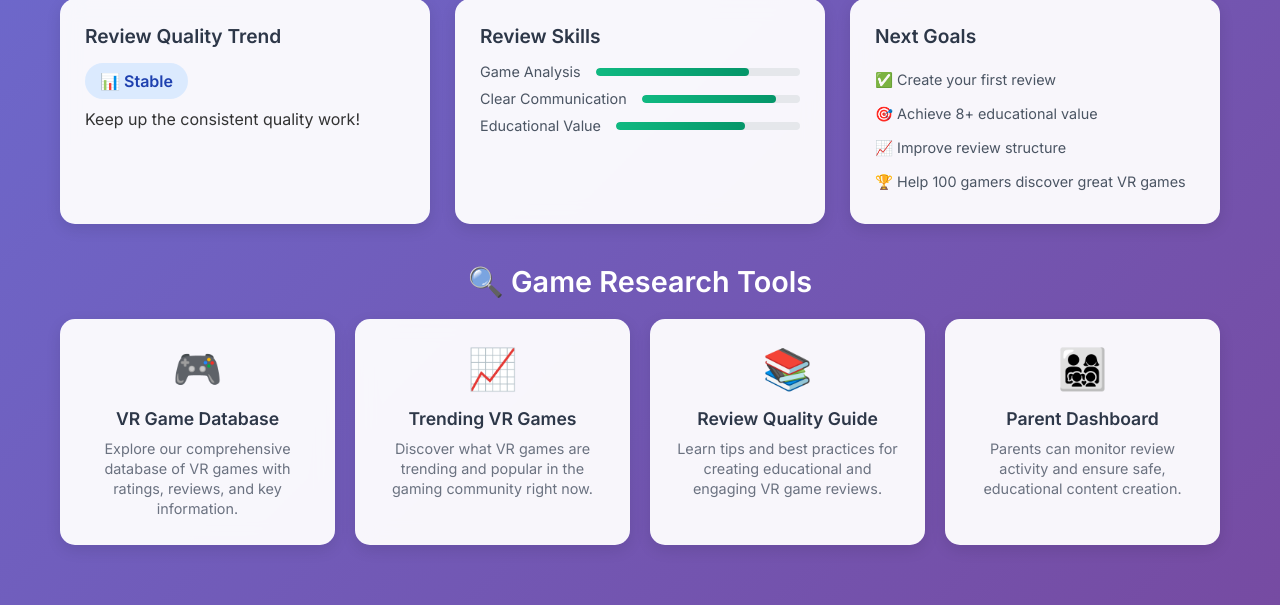
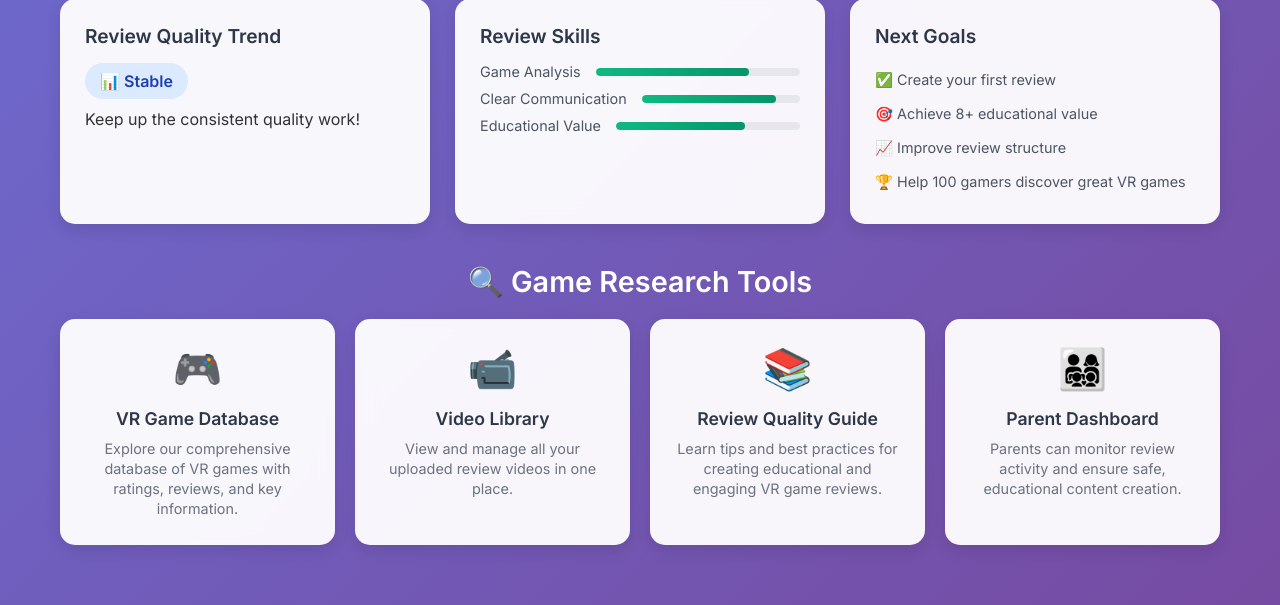
Before and after one commit to mikedmote52/vr-game-review-studio, a Flask app: page / in a window 1280 px wide. Shown: the part 1511-2116 px from the top of the page. Run offline with Flask 3, Linux system fonts and the light colour scheme; some libraries are stand-ins or nearby versions.

Commit message:
Add video library and local storage management
- Create dedicated video_uploads directory for persistent storage
- Add video database (JSON) to track all uploaded videos
- Create video library page showing all uploads with file locations
- Add video details page with full information
- Update upload process to save locally and track in database
- Add delete functionality for video management
- Show exact file paths so users know where videos are stored
- Update dashboard with link to video library

Videos are now saved to: [project_root]/video_uploads/
Database is stored at: [project_root]/video_database.json

🤖 Generated with [Claude Code](https://claude.ai/code)

Co-Authored-By: Claude <noreply@anthropic.com>

```diff
--- a/web_interface/app.py
+++ b/web_interface/app.py
@@ -68,11 +68,16 @@ else:
     except:
         project_root = os.getcwd()
 
+# Create a dedicated video uploads folder
+VIDEO_UPLOADS_DIR = os.path.join(project_root, 'video_uploads')
+VIDEO_DATABASE_FILE = os.path.join(project_root, 'video_database.json')
+
 CONFIG = {
-    'UPLOAD_FOLDER': '/tmp/uploads' if IS_PRODUCTION else os.path.join(project_root, 'uploads'),
+    'UPLOAD_FOLDER': '/tmp/uploads' if IS_PRODUCTION else VIDEO_UPLOADS_DIR,
     'MAX_CONTENT_LENGTH': 500 * 1024 * 1024,  # 500MB max file size
     'ALLOWED_EXTENSIONS': {'mp4', 'mov', 'avi', 'mkv'},
-    'PROJECT_ROOT': project_root
+    'PROJECT_ROOT': project_root,
+    'VIDEO_DATABASE': VIDEO_DATABASE_FILE
 }
 
 app.config.update(CONFIG)
@@ -199,7 +204,8 @@ def upload_review():
         # Save uploaded file
         filename = secure_filename(file.filename)
         timestamp = datetime.now().strftime('%Y%m%d_%H%M%S')
-        filename = f"{timestamp}_{filename}"
+        game_safe = secure_filename(request.form.get('game_name', 'Unknown'))
+        filename = f"{timestamp}_{game_safe}_{filename}"
         filepath = os.path.join(app.config['UPLOAD_FOLDER'], filename)
         file.save(filepath)
 
@@ -207,24 +213,35 @@ def upload_review():
         game_name = request.form.get('game_name', 'Unknown Game')
         review_type = request.form.get('review_type', 'full-review')
 
-        # Create game info object
-        game_info = {
-            'name': game_name,
-            'genre': request.form.get('game_genre', 'Unknown'),
-            'platform': request.form.get('game_platform', 'VR'),
-            'price': float(request.form.get('game_price', 0)),
-            'rating': float(request.form.get('game_rating', 0))
+        # Calculate file size
+        file_size = os.path.getsize(filepath)
+
+        # Create video entry for database
+        video_entry = {
+            'id': f"{timestamp}_{game_safe}",
+            'filename': filename,
+            'filepath': filepath,
+            'game_name': game_name,
+            'review_type': review_type.replace('-', ' ').title(),
+            'upload_date': datetime.now().isoformat(),
+            'size': format_file_size(file_size),
+            'status': 'Processing',
+            'game_info': {
+                'name': game_name,
+                'genre': request.form.get('game_genre', 'Unknown'),
+                'platform': request.form.get('game_platform', 'VR'),
+                'price': float(request.form.get('game_price', 0)),
+                'rating': float(request.form.get('game_rating', 0))
+            }
         }
 
+        # Save to video database
+        save_video_to_database(video_entry)
+
         # Start background processing
-        session['processing_video'] = {
-            'filepath': filepath,
-            'game_info': game_info,
-            'review_type': review_type,
-            'upload_time': datetime.now().isoformat()
-        }
+        session['processing_video'] = video_entry
 
-        flash(f'Video uploaded successfully! Processing {game_name} review...', 'success')
+        flash(f'Video uploaded successfully! Saved to: {CONFIG["UPLOAD_FOLDER"]}', 'success')
         return redirect(url_for('review_processing'))
 
     except Exception as e:
@@ -383,6 +400,58 @@ def parent_dashboard():
                              activity={},
                              safety={},
                              progress={})
+
+@app.route('/video-library')
+def video_library():
+    """Display all uploaded videos"""
+    try:
+        videos = load_video_database()
+        total_size = calculate_total_video_size(videos)
+
+        return render_template('video_library.html',
+                             videos=videos,
+                             storage_path=CONFIG['UPLOAD_FOLDER'],
+                             total_size=total_size)
+    except Exception as e:
+        flash(f'Error loading video library: {str(e)}', 'error')
+        return render_template('video_library.html',
+                             videos=[],
+                             storage_path=CONFIG['UPLOAD_FOLDER'],
+                             total_size='0 MB')
+
+@app.route('/video/<video_id>')
+def video_details(video_id):
+    """Show detailed information about a specific video"""
+    videos = load_video_database()
+    video = next((v for v in videos if v['id'] == video_id), None)
+
+    if not video:
+        flash('Video not found', 'error')
+        return redirect(url_for('video_library'))
+
+    return render_template('video_details.html', video=video)
+
+@app.route('/api/delete-video/<video_id>', methods=['DELETE'])
+def delete_video(video_id):
+    """Delete a video and remove from database"""
+    try:
+        videos = load_video_database()
+        video = next((v for v in videos if v['id'] == video_id), None)
+
+        if not video:
+            return jsonify({'success': False, 'error': 'Video not found'})
+
+        # Delete the file
+        if os.path.exists(video['filepath']):
+            os.remove(video['filepath'])
+
+        # Remove from database
+        videos = [v for v in videos if v['id'] != video_id]
+        save_video_database(videos)
+
+        return jsonify({'success': True})
+    except Exception as e:
+        return jsonify({'success': False, 'error': str(e)})
 
 # Helper functions
 def get_data_path(relative_path):
@@ -746,6 +815,51 @@ def is_this_week(timestamp_str):
     except:
         return False
 
+# Video database management functions
+def load_video_database():
+    """Load video database from JSON file"""
+    try:
+        if os.path.exists(CONFIG['VIDEO_DATABASE']):
+            with open(CONFIG['VIDEO_DATABASE'], 'r') as f:
+                return json.load(f)
+    except Exception as e:
+        print(f"Error loading video database: {e}")
+    return []
+
+def save_video_database(videos):
+    """Save video database to JSON file"""
+    try:
+        os.makedirs(os.path.dirname(CONFIG['VIDEO_DATABASE']), exist_ok=True)
+        with open(CONFIG['VIDEO_DATABASE'], 'w') as f:
+            json.dump(videos, f, indent=2)
+    except Exception as e:
+        print(f"Error saving video database: {e}")
+
+def save_video_to_database(video_entry):
+    """Add a new video entry to the database"""
+    videos = load_video_database()
+    videos.append(video_entry)
+    save_video_database(videos)
+
+def format_file_size(size_in_bytes):
+    """Format file size in human-readable format"""
+    for unit in ['B', 'KB', 'MB', 'GB']:
+        if size_in_bytes < 1024.0:
+            return f"{size_in_bytes:.1f} {unit}"
+        size_in_bytes /= 1024.0
+    return f"{size_in_bytes:.1f} TB"
+
+def calculate_total_video_size(videos):
+    """Calculate total size of all videos"""
+    total_bytes = 0
+    for video in videos:
+        if os.path.exists(video.get('filepath', '')):
+            try:
+                total_bytes += os.path.getsize(video['filepath'])
+            except:
+                pass
+    return format_file_size(total_bytes)
+
 # Always configure the app, even if not running as main
 print("🎮 VR Game Review Studio starting...")
 print("📝 Young reviewer-friendly interface ready!")
--- a/web_interface/templates/review_dashboard.html
+++ b/web_interface/templates/review_dashboard.html
@@ -230,10 +230,10 @@
                         <p>Explore our comprehensive database of VR games with ratings, reviews, and key information.</p>
                     </div>
 
-                    <div class="tool-card" onclick="openTrendTracker()">
-                        <div class="tool-icon">📈</div>
-                        <h4>Trending VR Games</h4>
-                        <p>Discover what VR games are trending and popular in the gaming community right now.</p>
+                    <div class="tool-card" onclick="location.href='/video-library'">
+                        <div class="tool-icon">📹</div>
+                        <h4>Video Library</h4>
+                        <p>View and manage all your uploaded review videos in one place.</p>
                     </div>
 
                     <div class="tool-card" onclick="openReviewGuidelines()">
```
Also changed, not shown: web_interface/templates/video_details.html (added, +117 -0 lines), web_interface/templates/video_library.html (added, +192 -0 lines).
